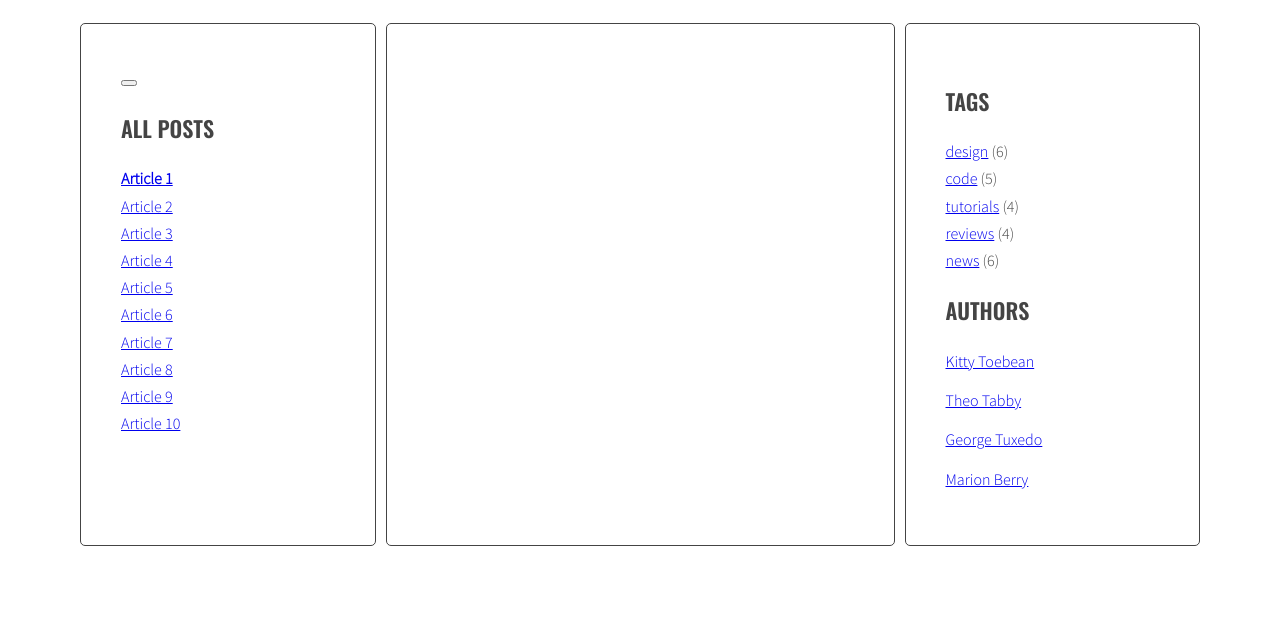
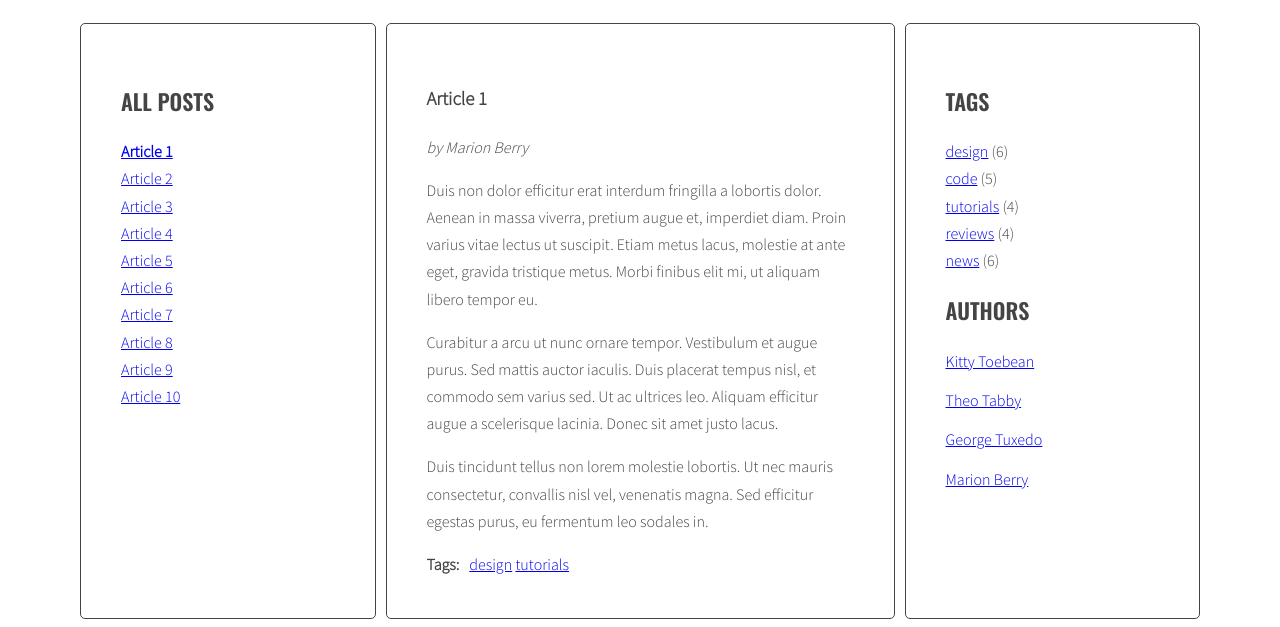
Before and after one commit to Malgosia-web/javascript-blog, a website: page index.html in a window 1280 px wide. Both pictures are taken after a click on the link "Article 1". Shown: the part 220-847 px from the top of the page. Before the commit the page ends 800 px from the top, so only its background shows below. Drawn offline with nearby package versions, Linux system fonts and the light colour scheme.

Commit message:
add active to the correct article

```diff
--- a/index.html
+++ b/index.html
@@ -11,7 +11,6 @@
           <h1 class="logo">my blog</h1>
           <main class="wrapper">
             <aside class="sidebar">
-              <button id="test-button"></button>
               <h2 class="section-title">All posts</h2>
               <ul class="list titles">
                 <li><a href="#article-1" class="active"><span>Article 1</span></a></li>
--- a/js/script.js
+++ b/js/script.js
@@ -26,11 +26,13 @@ const titleClickHandler = function(event){
   const articleSelector = clickedElement.getAttribute('href');
   console.log(articleSelector);
 
-  /* find the correct article using the selector (value of 'href' attribute) */
+  /* [DONE] find the correct article using the selector (value of 'href' attribute) */
   const targetArticle = document.querySelector(articleSelector);
   console.log(targetArticle);
 
-  /* add class 'active' to the correct article */
+  /* [DONE] add class 'active' to the correct article */
+  targetArticle.classList.add('active');
+  console.log('targetArticle:', targetArticle);
 
 }
 
```
